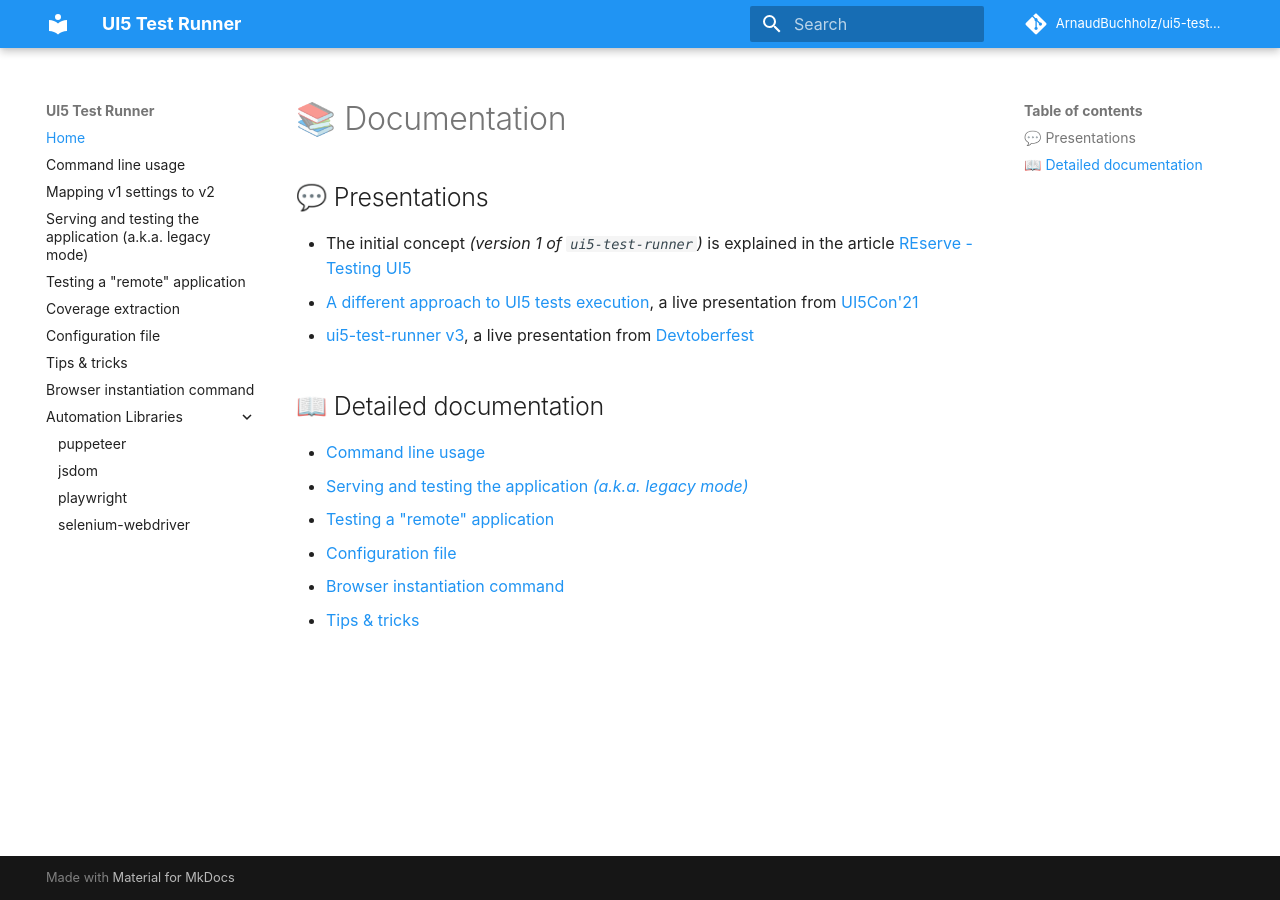
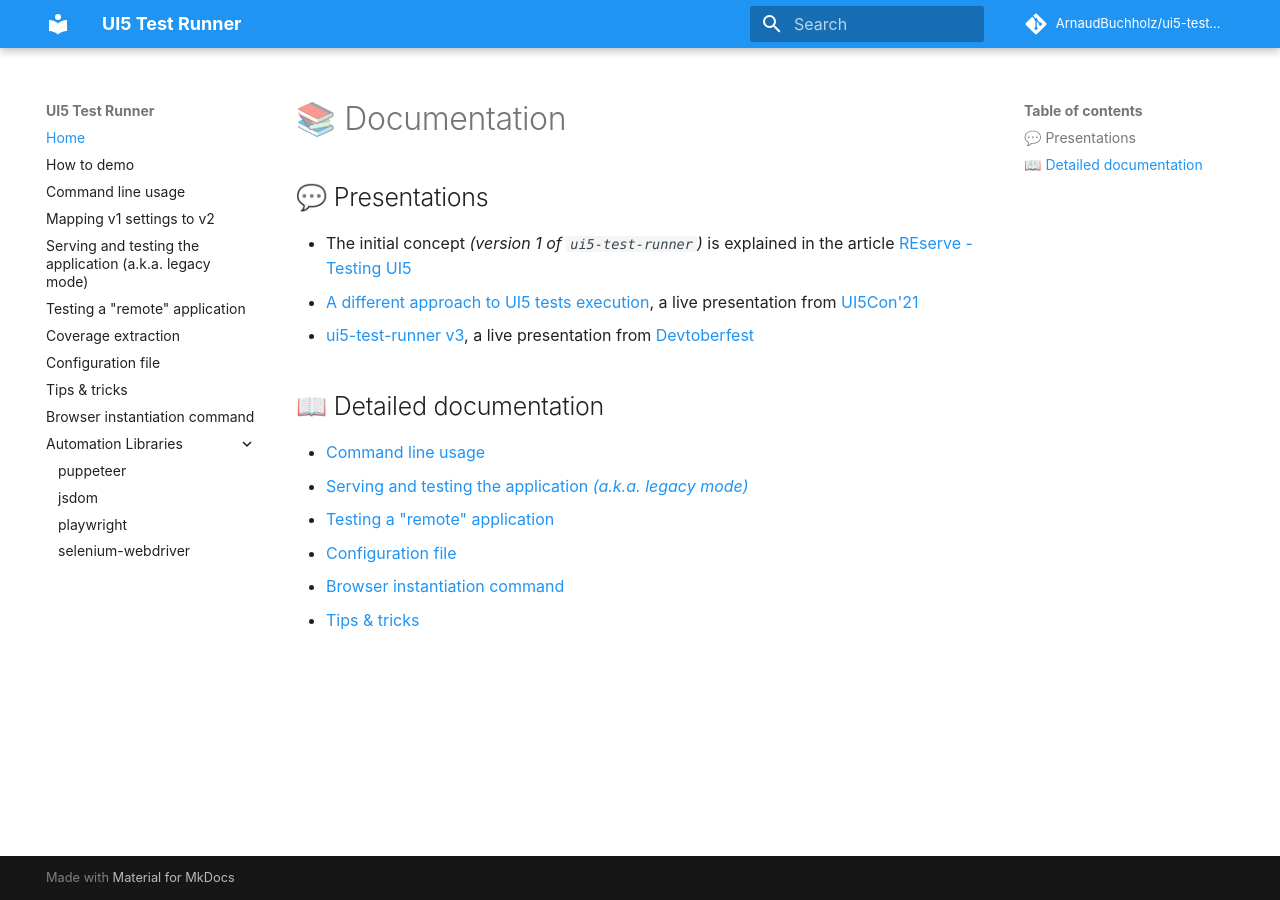
Before and after one commit to ArnaudBuchholz/ui5-test-runner, an MkDocs documentation site: the page built from docs/README.md, in a window 1280 px wide. Built offline with MkDocs 1.6.1 and Material for MkDocs 9.7.7, drawn with Linux system fonts in a browser that asks for light colours; comment, search, counter and statistics services are not loaded.

Commit message:
documentation: add demo

```diff
--- a/mkdocs.yml
+++ b/mkdocs.yml
@@ -7,6 +7,7 @@ docs_dir: "docs" # default
 site_dir: "site" # default
 nav:
   - Home: README.md
+  - How to demo: demo.md
   - Command line usage: usage.md
   - Mapping v1 settings to v2: mapping_v1_v2.md
   - Serving and testing the application (a.k.a. legacy mode): legacy.md
```
